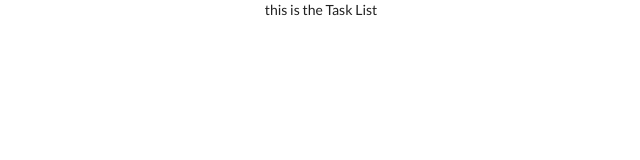
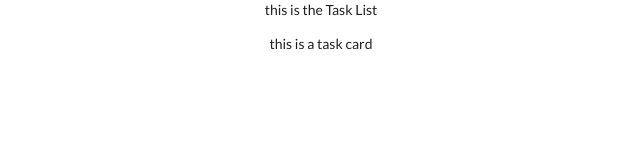
Before and after one commit to ndudar/todo, a React (Create React App) app: page / in a window 1280 px wide. Shown: the top 160 px of the page, without its empty margins (319-959 px from the left). Built offline with nearby package versions, Linux system fonts and the light colour scheme.

Commit message:
TaskCard component shell

```diff
--- /dev/null
+++ b/src/components/TaskCard.js
@@ -0,0 +1,9 @@
+function TaskCard() {
+  return (
+    <div>
+      <p>this is a task card</p>
+    </div>
+  );
+}
+
+export default TaskCard;
--- a/src/components/TaskList.js
+++ b/src/components/TaskList.js
@@ -1,7 +1,10 @@
+import TaskCard from "./TaskCard";
+
 function TaskList() {
   return (
     <div>
       <p>this is the Task List</p>
+      <TaskCard />
     </div>
   );
 }
```
